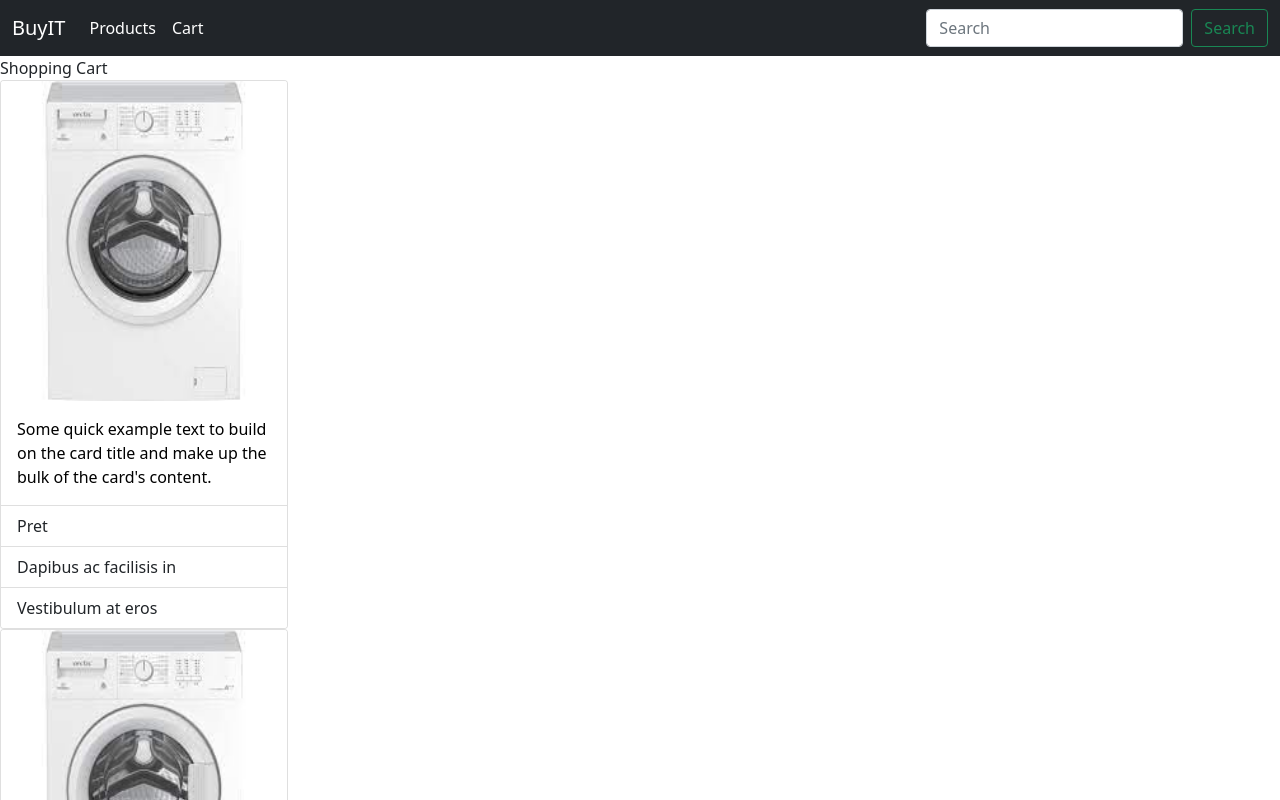
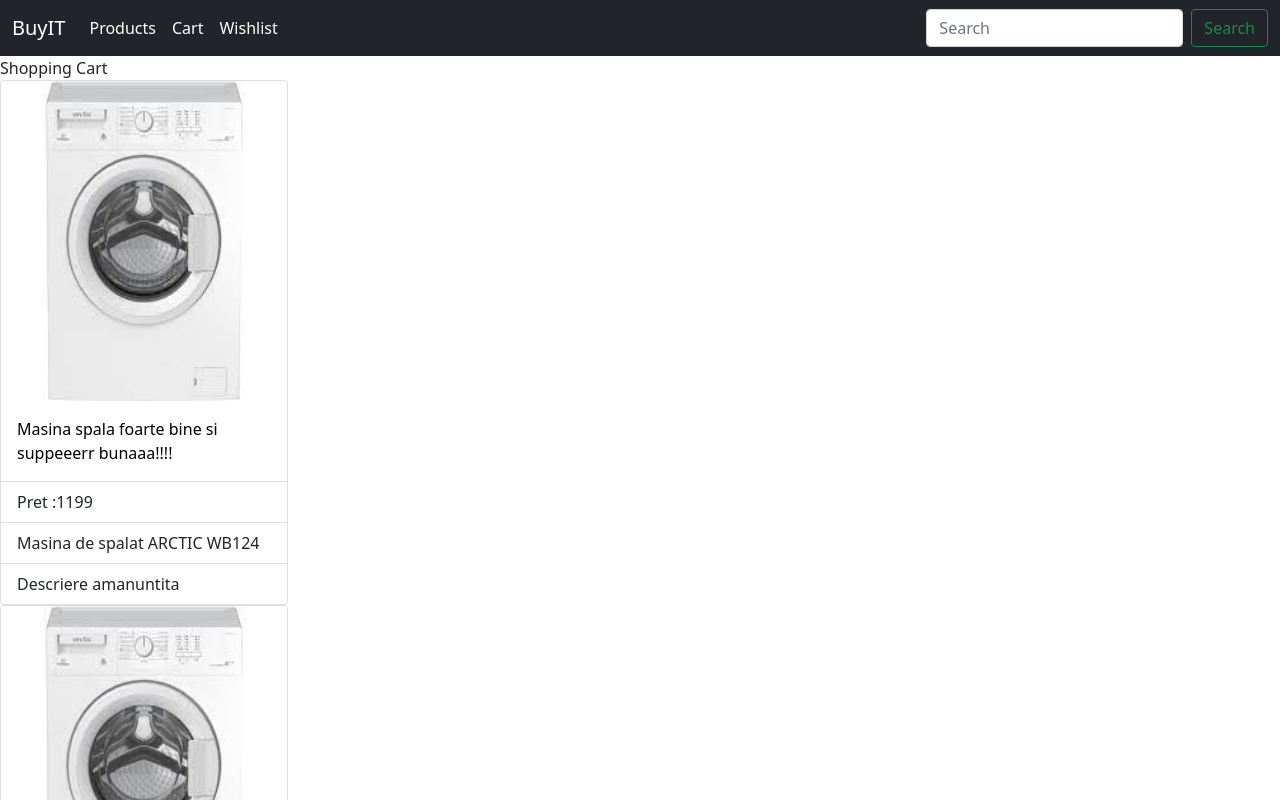
Before and after one commit to cabaerica/IP-FrontEnd, a React (Create React App) app: page /cart in a window 1280 px wide. Shown: the top 800 px of the page. Built offline with nearby package versions, Linux system fonts and the light colour scheme.

Commit message:
Changes by Tudor

```diff
--- a/src/components/FirstPage.js
+++ b/src/components/FirstPage.js
@@ -6,7 +6,8 @@
   return (
     //<NavBar/>
     <div>
-      firstPage
+      <h1 allign = 'center'>Pagina in lucru!</h1>
+
 
     </div>
   )
--- a/src/components/NavBar.js
+++ b/src/components/NavBar.js
@@ -18,8 +18,9 @@
           style={{ maxHeight: '100px' }}
           navbarScroll
         >
-          <Nav.Link href="#action1" style = {{color: 'white'}}>Products</Nav.Link>
-          <Nav.Link href="#action2" style = {{color: 'white'}}>Cart</Nav.Link>
+          <Nav.Link href="product" style = {{color: 'white'}}>Products</Nav.Link>
+          <Nav.Link href="cart" style = {{color: 'white'}}>Cart</Nav.Link>
+          <Nav.Link href="wishlist" style = {{color:'white'}}>Wishlist</Nav.Link>
         </Nav>
         <Form className="d-flex">
           <FormControl
--- a/src/components/ProductCard.js
+++ b/src/components/ProductCard.js
@@ -11,14 +11,13 @@
       <Card.Img variant="top"  src= {require("../images/masina.jpg")} />
       <Card.Body>
         <Card.Text>
-          Some quick example text to build on the card title and make up the bulk of
-          the card's content.
+          Masina spala foarte bine si suppeeerr bunaaa!!!!
         </Card.Text>
       </Card.Body>
       <ListGroup className="list-group-flush">
-        <ListGroupItem>Pret</ListGroupItem>
-        <ListGroupItem>Dapibus ac facilisis in</ListGroupItem>
-        <ListGroupItem>Vestibulum at eros</ListGroupItem>
+        <ListGroupItem>Pret :1199</ListGroupItem>
+        <ListGroupItem>Masina de spalat ARCTIC WB124</ListGroupItem>
+        <ListGroupItem>Descriere amanuntita</ListGroupItem>
       </ListGroup>
 
     </Card>
```
